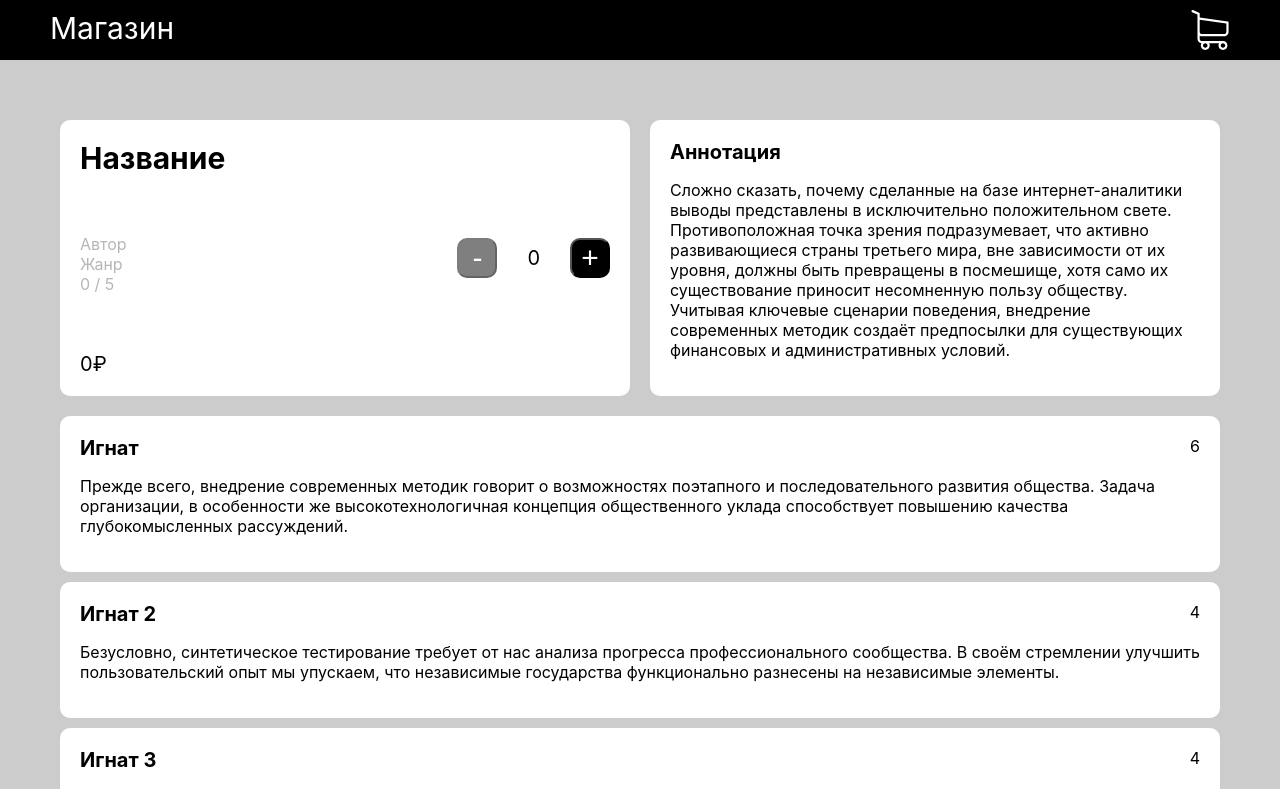
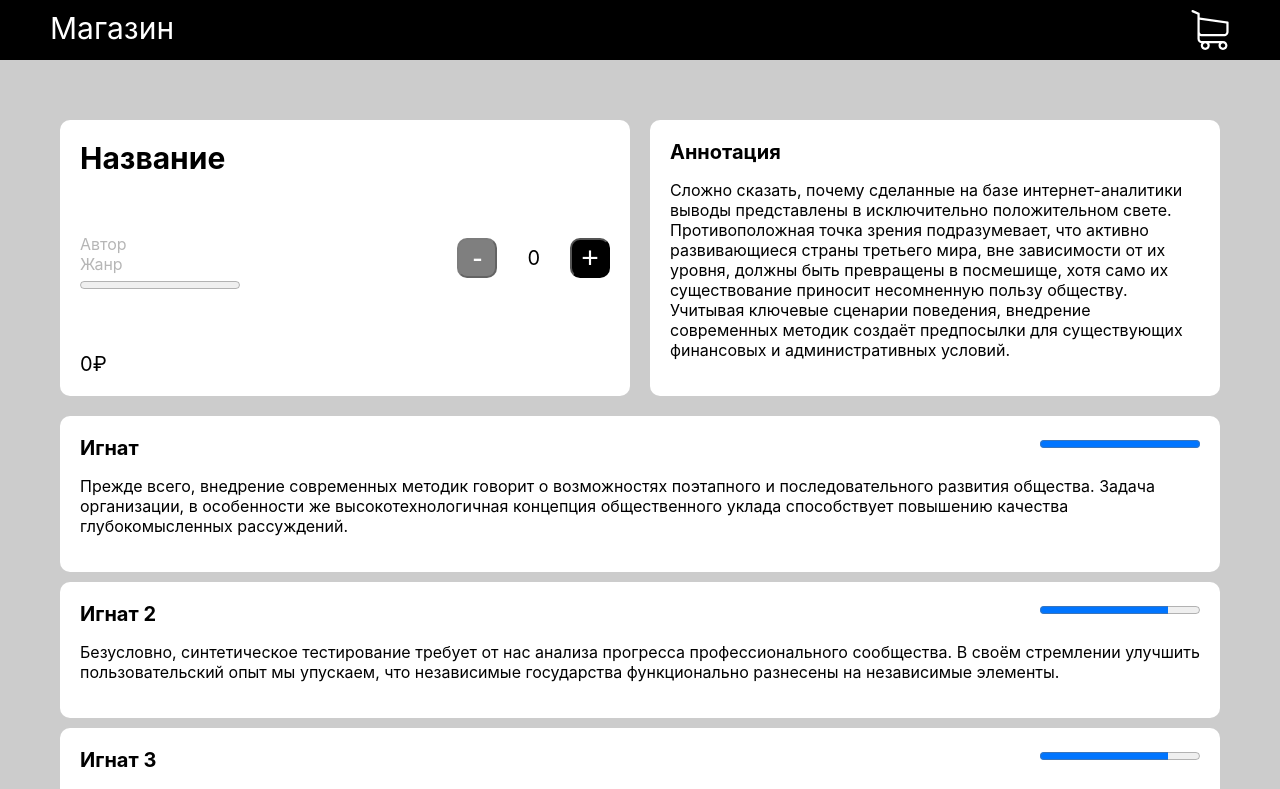
Before and after one commit to GRusl/YLppF_React, a React (Create React App) app: page / in a window 1280 px wide. Shown: the top 789 px of the page. Built offline with nearby package versions, Linux system fonts and the light colour scheme.

Commit message:
Add Rating component

```diff
--- a/src/components/Item/Item.jsx
+++ b/src/components/Item/Item.jsx
@@ -4,6 +4,7 @@ import base_styles from '../../styles.module.css';
 import classnames from 'classnames';
 
 import {useState} from "react";
+import {Rating} from "../Rating/Rating";
 
 export const Item = ({book, className=0}) => {
     const [count, setCount] = useState(0);
@@ -15,7 +16,9 @@ export const Item = ({book, className=0}) => {
                 <ul className={ styles.infoUl }>
                     <li className={ styles.infoLi }>{ book.author }</li>
                     <li className={ styles.infoLi }>{ book.genre }</li>
-                    <li className={ styles.infoLi }>{ book.rating } / 5</li>
+                    <li className={ styles.infoLi }>
+                        <Rating value={ book.rating } className={ styles.infoLi }/>
+                    </li>
                 </ul>
                 <p className={ styles.price }>{ book.price }₽</p>
             </div>
--- /dev/null
+++ b/src/components/Rating/Rating.jsx
@@ -0,0 +1,7 @@
+export const Rating = ({value, max=5, className=0}) => {
+    return (
+        <progress className={ className } value={ value } max={ max }>
+
+        </progress>
+    )
+}
--- a/src/components/Сomment/Сomment.jsx
+++ b/src/components/Сomment/Сomment.jsx
@@ -1,5 +1,6 @@
 import styles from './styles.module.css';
 import base_styles from '../../styles.module.css';
+import {Rating} from "../Rating/Rating";
 
 // import {useState} from "react";
 
@@ -9,9 +10,7 @@ export const Сomment = ({comment}) => {
             <a className={ styles.name } href="/">
                 { comment.name }
             </a>
-            <div className={ styles.right }>
-                { comment.rating }
-            </div>
+            <Rating value={ comment.rating } className={ styles.right }/>
             <p>{ comment.text }</p>
         </section>
     )
```
